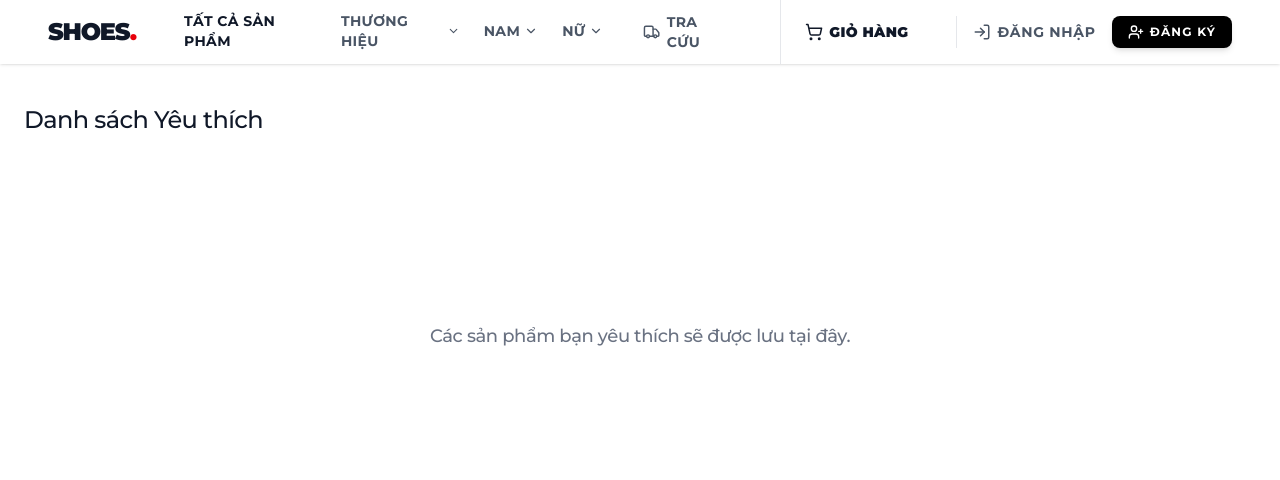
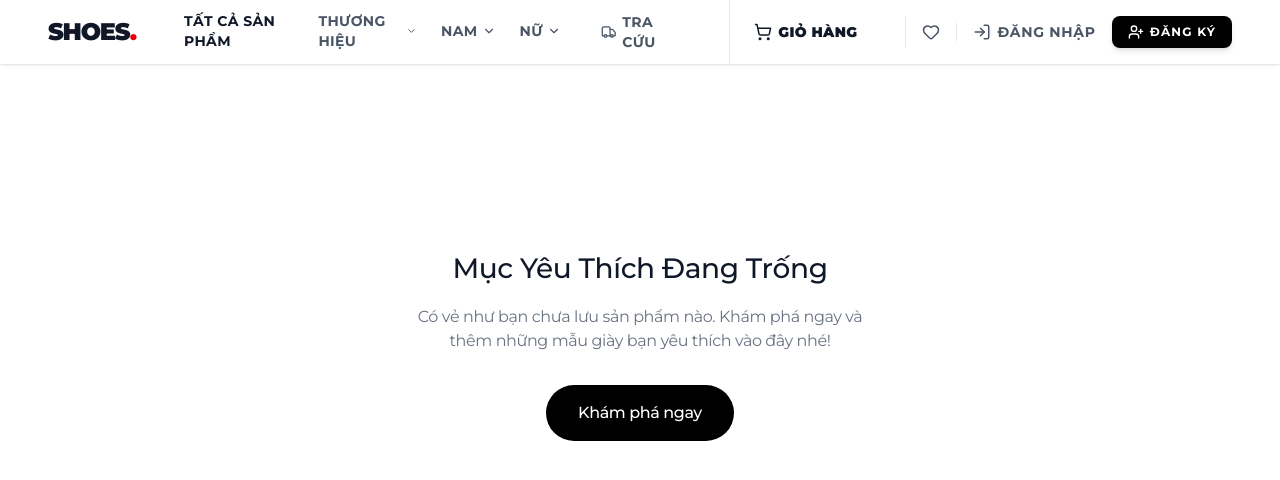
Before and after one commit to PigBigVigorous/ThucTap-SneakerStore, a Next.js app in the folder frontend/: page /favorites in a window 1280 px wide. Shown: the top 480 px of the page. Built offline with nearby package versions, Linux system fonts and the light colour scheme.

Commit message:
done Zustand - Favorites

```diff
--- a/frontend/app/ClientHome.tsx
+++ b/frontend/app/ClientHome.tsx
@@ -2,10 +2,16 @@
 
 import { useState } from "react";
 import Link from "next/link";
+import { Heart } from "lucide-react"; // 🚨 Import icon trái tim
+import toast from "react-hot-toast";
+import { useFavoritesStore } from "./store/useFavoritesStore";
 
 export default function ClientHome({ initialProducts }: { initialProducts: any[] }) {
-  // State lưu trữ từ khóa tìm kiếm của người dùng
   const [searchTerm, setSearchTerm] = useState("");
+
+  // 🚨 Hút hàm xử lý Yêu thích từ Context
+  const favorites = useFavoritesStore((state) => state.favorites);
+  const toggleFavorite = useFavoritesStore((state) => state.toggleFavorite);
 
   // Tự động lọc sản phẩm mỗi khi gõ phím
   const filteredProducts = initialProducts.filter((product) =>
@@ -13,12 +19,36 @@ export default function ClientHome({ initialProducts }: { initialProducts: any[]
     product.brand?.name.toLowerCase().includes(searchTerm.toLowerCase())
   );
 
+  // 🚨 HÀM XỬ LÝ KHI BẤM VÀO TRÁI TIM
+  const handleToggleFavorite = (e: React.MouseEvent, product: any) => {
+    e.preventDefault(); // Ngăn trình duyệt nhảy lên đầu trang
+    e.stopPropagation(); // Ngăn thẻ Link bên dưới kích hoạt chuyển trang
+
+    const price = product.variants?.[0]?.price || 0;
+
+    // Gửi data sang Context
+    const isAdded = toggleFavorite({
+      product_id: product.id,
+      product_name: product.name,
+      category_name: product.brand?.name || "Giày Thể Thao",
+      price: price,
+      image: product.base_image_url,
+      slug: product.slug,
+    });
+
+    // Thông báo cho User
+    if (isAdded) {
+      toast.success("Đã thêm vào Yêu thích!");
+    } else {
+      toast("Đã xóa khỏi Yêu thích", { icon: "🗑️" });
+    }
+  };
+
   return (
     <main className="min-h-screen bg-gray-50 pb-12">
 
-      {/* --- HERO BANNER (Khu vực quảng cáo khổng lồ) --- */}
+      {/* --- HERO BANNER (Khu vực quảng cáo) --- */}
       <div className="relative bg-black text-white py-24 px-8 mb-12 flex flex-col items-center justify-center text-center overflow-hidden">
-        {/* Ảnh nền mờ (Background Image) */}
         <div
           className="absolute inset-0 opacity-40 bg-cover bg-center"
           style={{ backgroundImage: "url('https://images.unsplash.com/photo-1552346154-21d32810baa3?q=80&w=2000&auto=format&fit=crop')" }}
@@ -32,7 +62,6 @@ export default function ClientHome({ initialProducts }: { initialProducts: any[]
             Khám phá bộ sưu tập những đôi giày giới hạn, độc quyền và mới nhất từ các thương hiệu hàng đầu thế giới.
           </p>
 
-          {/* Thanh tìm kiếm */}
           <div className="relative max-w-xl mx-auto">
             <input
               type="text"
@@ -69,21 +98,34 @@ export default function ClientHome({ initialProducts }: { initialProducts: any[]
           </div>
         ) : (
           <div className="grid grid-cols-1 sm:grid-cols-2 md:grid-cols-3 lg:grid-cols-4 gap-8">
-            {filteredProducts.map((product: any) => (
-              <Link
-                href={`/product/${product.slug}`}
+            {filteredProducts.map((product: any) => {
+              // Kiểm tra xem sản phẩm này đã được thả tim chưa
+              const isFav = favorites.some((f) => f.product_id === product.id);
+
+              return (
+                <div
                   key={product.id}
-                className="bg-white rounded-2xl shadow-sm hover:shadow-2xl transition-all duration-300 block cursor-pointer overflow-hidden group border border-gray-100"
+                  className="relative bg-white rounded-2xl shadow-sm hover:shadow-2xl transition-all duration-300 block overflow-hidden group border border-gray-100"
                 >
-                {/* Khung ảnh có hiệu ứng Zoom khi di chuột */}
+                  {/* 🚨 NÚT THẢ TIM: Phải đặt ngoài thẻ Link để tránh lỗi click nhầm */}
+                  <button
+                    onClick={(e) => handleToggleFavorite(e, product)}
+                    className="absolute top-4 right-4 z-20 bg-white p-2.5 rounded-full shadow-md hover:scale-110 transition-transform"
+                    title={isFav ? "Xóa khỏi Yêu thích" : "Thêm vào Yêu thích"}
+                  >
+                    <Heart size={20} className={isFav ? "fill-black text-black" : "text-gray-400"} strokeWidth={isFav ? 1 : 2} />
+                  </button>
+
+                  {/* 🚨 PHẦN CÒN LẠI LÀ THẺ CHUYỂN TRANG */}
+                  <Link href={`/product/${product.slug}`} className="block">
                     <div className="relative h-72 w-full bg-gray-100 overflow-hidden">
                       <img
                         src={product.base_image_url}
                         alt={product.name}
                         className="object-cover w-full h-full group-hover:scale-110 transition-transform duration-500"
                       />
-                  {/* Nhãn Tag "Mới" */}
-                  <span className="absolute top-4 right-4 bg-black text-white text-xs font-black px-3 py-1.5 rounded-full uppercase tracking-widest shadow-md">
+                      {/* Dời nhãn HOT sang trái */}
+                      <span className="absolute top-4 left-4 bg-black text-white text-xs font-black px-3 py-1.5 rounded-full uppercase tracking-widest shadow-md z-10">
                         HOT
                       </span>
                     </div>
@@ -97,12 +139,14 @@ export default function ClientHome({ initialProducts }: { initialProducts: any[]
                       </h2>
                       <p className="text-xl text-red-600 font-black">
                         {product.variants[0]?.price
-                      ? Number(product.variants[0].price).toLocaleString('vi-VN') + ' đ'
+                          ? Number(product.variants[0].price).toLocaleString('vi-VN') + ' ₫'
                           : 'Liên hệ'}
                       </p>
                     </div>
                   </Link>
-            ))}
+                </div>
+              );
+            })}
           </div>
         )}
       </div>
--- a/frontend/app/Providers.tsx
+++ b/frontend/app/Providers.tsx
@@ -1,15 +1,13 @@
 "use client";
 
 import { AuthProvider } from "./context/AuthContext";
-import { FavoritesProvider } from "./context/FavoritesContext";
+
 // 🚨 ĐÃ XÓA CartProvider VÌ ZUSTAND KHÔNG CẦN BỌC
 
 export default function Providers({ children }: { children: React.ReactNode }) {
   return (
     <AuthProvider>
-      <FavoritesProvider>
-        {children}
-      </FavoritesProvider>
+      {children}
     </AuthProvider>
   );
 }
--- a/frontend/app/components/AuthNav.tsx
+++ b/frontend/app/components/AuthNav.tsx
@@ -2,13 +2,15 @@
 
 import Link from "next/link";
 import { useAuth } from "../context/AuthContext";
-// 🚨 BƯỚC QUAN TRỌNG: Nhúng các Icon cần thiết từ thư viện
-import { User, LogOut, Package, LogIn, UserPlus } from 'lucide-react';
+// 🚨 ĐÃ THÊM ICON Heart VÀO ĐÂY
+import { User, LogOut, Package, LogIn, UserPlus, Heart } from 'lucide-react';
 
 export default function AuthNav() {
   const { user, logout } = useAuth();
 
-  // Nếu ĐÃ đăng nhập
+  // ==========================================
+  // 1. TRẠNG THÁI ĐÃ ĐĂNG NHẬP
+  // ==========================================
   if (user) {
     return (
       <div className="flex items-center gap-4 ml-2 lg:ml-4 border-l border-gray-200 pl-4">
@@ -20,6 +22,11 @@ export default function AuthNav() {
             {user.name}
           </span>!
         </span>
+
+        {/* 👇 Nút YÊU THÍCH (Dành cho người đã đăng nhập) */}
+        <Link href="/favorites" className="flex items-center gap-1.5 whitespace-nowrap text-gray-600 hover:text-red-600 font-bold text-xs uppercase tracking-wide transition-colors">
+          <Heart size={16} />
+        </Link>
 
         <Link href="/my-orders" className="flex items-center gap-1.5 whitespace-nowrap text-gray-600 hover:text-blue-600 font-bold text-xs uppercase tracking-wide transition-colors">
           <Package size={16} /> Đơn hàng
@@ -35,15 +42,24 @@ export default function AuthNav() {
     );
   }
 
-  // Nếu CHƯA đăng nhập
+  // ==========================================
+  // 2. TRẠNG THÁI CHƯA ĐĂNG NHẬP (KHÁCH VÃNG LAI)
+  // ==========================================
   return (
     <div className="flex items-center gap-4 ml-4 border-l border-gray-200 pl-4">
+
+      {/* 👇 Nút YÊU THÍCH (Dành cho khách vãng lai) - Có thêm vạch ngăn cách */}
+      <Link href="/favorites" className="flex items-center gap-1.5 text-gray-600 hover:text-red-600 font-bold uppercase text-sm tracking-wider transition-colors border-r border-gray-200 pr-4">
+        <Heart size={18} />
+      </Link>
+
       <Link href="/login" className="flex items-center gap-1.5 text-gray-600 hover:text-black font-bold uppercase text-sm tracking-wider transition-colors">
-        <LogIn size={18} /> {/* 👈 Icon Đăng nhập */}
+        <LogIn size={18} />
         Đăng nhập
       </Link>
+
       <Link href="/register" className="flex items-center gap-1.5 bg-black text-white px-4 py-2 rounded-lg font-bold uppercase text-xs tracking-widest hover:bg-gray-800 transition shadow-md">
-        <UserPlus size={16} /> {/* 👈 Icon Đăng ký */}
+        <UserPlus size={16} />
         Đăng ký
       </Link>
     </div>
--- a/frontend/app/context/FavoritesContext.tsx
+++ /dev/null
@@ -1,64 +0,0 @@
-"use client";
-
-import { createContext, useContext, useState, useEffect, ReactNode } from "react";
-import toast from "react-hot-toast";
-
-export type FavoriteItem = {
-  product_id: number;
-  product_name: string;
-  category_name: string; // VD: Men's Shoes
-  price: number;
-  image: string;
-  slug: string;
-};
-
-type FavoritesContextType = {
-  favorites: FavoriteItem[];
-  toggleFavorite: (item: FavoriteItem) => boolean; // Trả về true nếu là add, false nếu remove
-  isFavorite: (product_id: number) => boolean;
-};
-
-const FavoritesContext = createContext<FavoritesContextType | undefined>(undefined);
-
-export function FavoritesProvider({ children }: { children: ReactNode }) {
-  const [favorites, setFavorites] = useState<FavoriteItem[]>([]);
-  const [isLoaded, setIsLoaded] = useState(false);
-
-  useEffect(() => {
-    const saved = localStorage.getItem("favorites");
-    if (saved) setFavorites(JSON.parse(saved));
-    setIsLoaded(true);
-  }, []);
-
-  useEffect(() => {
-    if (isLoaded) {
-      localStorage.setItem("favorites", JSON.stringify(favorites));
-    }
-  }, [favorites, isLoaded]);
-
-  const isFavorite = (product_id: number) => {
-    return favorites.some((item) => item.product_id === product_id);
-  };
-
-  const toggleFavorite = (item: FavoriteItem) => {
-    if (isFavorite(item.product_id)) {
-      setFavorites((prev) => prev.filter((i) => i.product_id !== item.product_id));
-      return false; // Đã xóa
-    } else {
-      setFavorites((prev) => [...prev, item]);
-      return true; // Đã thêm
-    }
-  };
-
-  return (
-    <FavoritesContext.Provider value={{ favorites, toggleFavorite, isFavorite }}>
-      {children}
-    </FavoritesContext.Provider>
-  );
-}
-
-export const useFavorites = () => {
-  const context = useContext(FavoritesContext);
-  if (!context) throw new Error("useFavorites phải nằm trong FavoritesProvider");
-  return context;
-};
--- a/frontend/app/favorites/page.tsx
+++ b/frontend/app/favorites/page.tsx
@@ -1,80 +1,90 @@
 "use client";
 
 import Link from "next/link";
-import { useFavorites } from "../context/FavoritesContext";
+import { useRouter } from "next/navigation";
+// 🚨 Lưu ý: Đang dùng Zustand Store mới
+import { useFavoritesStore } from "../store/useFavoritesStore";
 import { Heart } from "lucide-react";
-import toast from "react-hot-toast";
 
 export default function FavoritesPage() {
-  const { favorites, toggleFavorite } = useFavorites();
+  const favorites = useFavoritesStore((state) => state.favorites);
+  const toggleFavorite = useFavoritesStore((state) => state.toggleFavorite);
+  const router = useRouter();
 
-  const handleRemove = (item: any) => {
-    toggleFavorite(item);
-    toast("Đã xóa khỏi danh sách Yêu thích", { icon: "🗑️" });
-  };
+  // NẾU CHƯA CÓ SẢN PHẨM NÀO
+  if (favorites.length === 0) {
+    return (
+      <div className="min-h-[70vh] flex flex-col items-center justify-center bg-white px-4">
+        <h1 className="text-[28px] font-medium text-gray-900 mb-4">Mục Yêu Thích Đang Trống</h1>
+        <p className="text-gray-500 mb-8 text-center max-w-md text-base">
+          Có vẻ như bạn chưa lưu sản phẩm nào. Khám phá ngay và thêm những mẫu giày bạn yêu thích vào đây nhé!
+        </p>
+        <Link href="/" className="bg-black text-white px-8 py-4 rounded-full font-medium hover:bg-gray-800 transition-colors">
+          Khám phá ngay
+        </Link>
+      </div>
+    );
+  }
 
+  // GIAO DIỆN CHUẨN NIKE.COM
   return (
-    <main className="min-h-screen bg-white">
-      {/* Header Trang */}
-      <div className="max-w-[1400px] mx-auto px-6 py-10 sticky top-[64px] bg-white z-10">
-        <h1 className="text-2xl font-medium tracking-tight text-gray-900">Danh sách Yêu thích</h1>
-      </div>
+    <main className="min-h-screen bg-white pb-24">
+      <div className="max-w-[1100px] mx-auto px-4 sm:px-6 pt-10">
 
-      <div className="max-w-[1400px] mx-auto px-6 pb-20">
-        {favorites.length === 0 ? (
-          <div className="flex items-center justify-center min-h-[40vh]">
-            <p className="text-gray-500 text-lg font-medium">
-              Các sản phẩm bạn yêu thích sẽ được lưu tại đây.
-            </p>
-          </div>
-        ) : (
-          <div className="grid grid-cols-1 sm:grid-cols-2 lg:grid-cols-3 xl:grid-cols-4 gap-6 gap-y-12">
+        <header className="mb-8">
+          <h1 className="text-[24px] font-medium text-gray-900 tracking-tight">
+            Yêu thích (Favourites)
+          </h1>
+        </header>
+
+        <div className="grid grid-cols-1 sm:grid-cols-2 md:grid-cols-3 gap-x-4 gap-y-10">
           {favorites.map((item) => (
-              <div key={item.product_id} className="group relative flex flex-col">
-                {/* Khu vực ảnh */}
-                <div className="relative aspect-square bg-[#F5F5F5] overflow-hidden mb-4">
+            <div key={item.product_id} className="group flex flex-col">
+
+              <div className="relative aspect-square bg-[#F5F5F5] rounded-md overflow-hidden mb-3">
                 <Link href={`/product/${item.slug}`} className="block w-full h-full">
                   <img
-                      src={item.image}
+                    src={item.image || '/placeholder.png'}
                     alt={item.product_name}
-                      className="w-full h-full object-cover group-hover:scale-105 transition-transform duration-500"
+                    className="w-full h-full object-contain mix-blend-multiply p-4 transition-transform duration-500 group-hover:scale-105"
                   />
                 </Link>
-                  {/* Nút tim nổi trên ảnh */}
+
                 <button
-                    onClick={() => handleRemove(item)}
-                    className="absolute top-4 right-4 bg-white p-2 rounded-full shadow-sm hover:scale-110 transition-transform"
+                  onClick={() => toggleFavorite(item)}
+                  className="absolute top-3 right-3 p-2 bg-white rounded-full shadow-sm hover:scale-110 transition-transform"
                   title="Xóa khỏi Yêu thích"
                 >
                   <Heart size={20} className="fill-black text-black" />
                 </button>
               </div>
 
-                {/* Khu vực thông tin */}
-                <div className="flex flex-col flex-1">
-                  <div className="flex justify-between items-start gap-4">
-                    <div>
-                      <h3 className="font-medium text-gray-900 text-base line-clamp-1">{item.product_name}</h3>
-                      <p className="text-gray-500 text-base mt-1">{item.category_name}</p>
+              <div className="flex-1 flex flex-col">
+                <div className="flex justify-between items-start mb-1">
+                  <Link href={`/product/${item.slug}`} className="hover:text-gray-600 transition-colors pr-2">
+                    <h3 className="text-base font-medium text-gray-900 line-clamp-1">{item.product_name}</h3>
+                  </Link>
+
+                  {/* 🚨 ĐÃ FIX: Bọc Number() để đảm bảo format tiền chuẩn VND */}
+                  <span className="text-base font-medium text-gray-900 whitespace-nowrap">
+                    {Number(item.price).toLocaleString('vi-VN')} ₫
+                  </span>
+
                 </div>
-                    <p className="font-medium text-gray-900 text-base whitespace-nowrap">
-                      {Number(item.price).toLocaleString('vi-VN')} ₫
-                    </p>
+                <p className="text-base text-gray-500 mb-6">{item.category_name || "Giày Thể Thao"}</p>
+
+                <button
+                  onClick={() => router.push(`/product/${item.slug}`)}
+                  className="mt-auto w-full py-4 rounded-full border border-gray-300 font-medium text-gray-900 hover:border-black transition-colors"
+                >
+                  Add to Bag
+                </button>
               </div>
-                  {/* Nút Add to Bag nhanh */}
-                  <div className="mt-6">
-                    <Link
-                      href={`/product/${item.slug}`}
-                      className="inline-block w-full text-center bg-white text-gray-900 border border-gray-300 hover:border-black font-medium py-3.5 rounded-full transition-colors"
-                    >
-                      Tùy chọn Mua hàng
-                    </Link>
-                  </div>
-                </div>
+
             </div>
           ))}
         </div>
-        )}
+
       </div>
     </main>
   );
--- a/frontend/app/product/[slug]/ClientProductInfo.tsx
+++ b/frontend/app/product/[slug]/ClientProductInfo.tsx
@@ -3,23 +3,23 @@
 import { useState, useEffect } from "react";
 // 🚨 ĐÃ ĐỔI SANG DÙNG ZUSTAND
 import { useCartStore } from "../../store/useCartStore";
-import { useFavorites } from "../../context/FavoritesContext";
 import toast from "react-hot-toast";
 import { Star, Heart, Ruler, ChevronDown, X, CheckCircle, ChevronLeft, ChevronRight } from "lucide-react";
 import Link from "next/link";
+import { useFavoritesStore } from "../../store/useFavoritesStore"; // Nhúng mới
 
 export default function ClientProductInfo({ product }: { product: any }) {
   // 🚨 GỌI HÀM TỪ ZUSTAND
   const addToCart = useCartStore((state) => state.addToCart);
-  const { toggleFavorite, isFavorite } = useFavorites();
+  const favorites = useFavoritesStore((state) => state.favorites);
+  const toggleFavorite = useFavoritesStore((state) => state.toggleFavorite);
 
   const [selectedColor, setSelectedColor] = useState<any>(null);
   const [selectedSize, setSelectedSize] = useState<any>(null);
   const [mainImageIndex, setMainImageIndex] = useState(0);
   const [showFavModal, setShowFavModal] = useState(false);
 
-  const isFav = isFavorite(product?.id);
-
+  const isFav = favorites.some((f) => f.product_id === product?.id);
   useEffect(() => {
     if (product?.variants && product.variants.length > 0) {
       const defaultVariant = product.variants[0];
--- /dev/null
+++ b/frontend/app/store/useFavoritesStore.ts
@@ -0,0 +1,50 @@
+import { create } from 'zustand';
+import { persist } from 'zustand/middleware';
+
+// 1. Định nghĩa cấu trúc 1 món hàng Yêu thích
+export type FavoriteItem = {
+  product_id: number;
+  product_name: string;
+  category_name: string;
+  price: number;
+  image: string;
+  slug: string;
+};
+
+// 2. Định nghĩa các hành động
+interface FavoritesState {
+  favorites: FavoriteItem[];
+  toggleFavorite: (item: FavoriteItem) => boolean; // Trả về true nếu thêm, false nếu xóa
+  clearFavorites: () => void;
+}
+
+// 3. Khởi tạo Zustand Store (Tự động lưu LocalStorage)
+export const useFavoritesStore = create<FavoritesState>()(
+  persist(
+    (set, get) => ({
+      favorites: [],
+
+      // Thêm hoặc Xóa khỏi danh sách yêu thích
+      toggleFavorite: (newItem) => {
+        const currentFavorites = get().favorites;
+        const existingIndex = currentFavorites.findIndex((i) => i.product_id === newItem.product_id);
+
+        if (existingIndex >= 0) {
+          // Đã có -> Xóa đi
+          set({ favorites: currentFavorites.filter((i) => i.product_id !== newItem.product_id) });
+          return false;
+        } else {
+          // Chưa có -> Thêm vào
+          set({ favorites: [...currentFavorites, newItem] });
+          return true;
+        }
+      },
+
+      // Xóa sạch (Dùng khi Đăng xuất)
+      clearFavorites: () => set({ favorites: [] }),
+    }),
+    {
+      name: 'sneaker-favorites-storage', // Tên két sắt chung
+    }
+  )
+);
```
Also changed, not shown: frontend/app/context/AuthContext.tsx (+44 -7 lines). Lines whose indentation alone changed are shown as unchanged.
